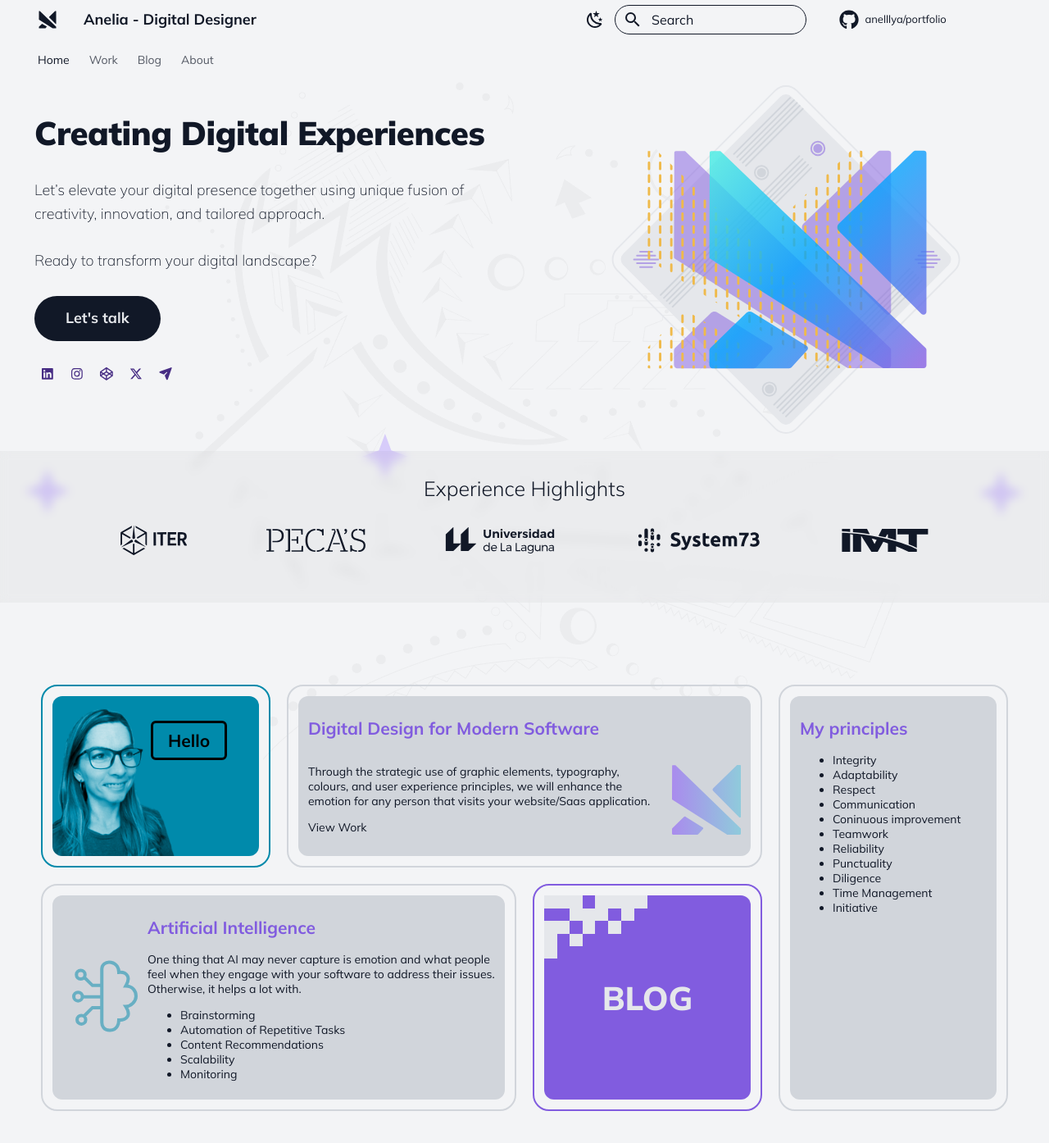
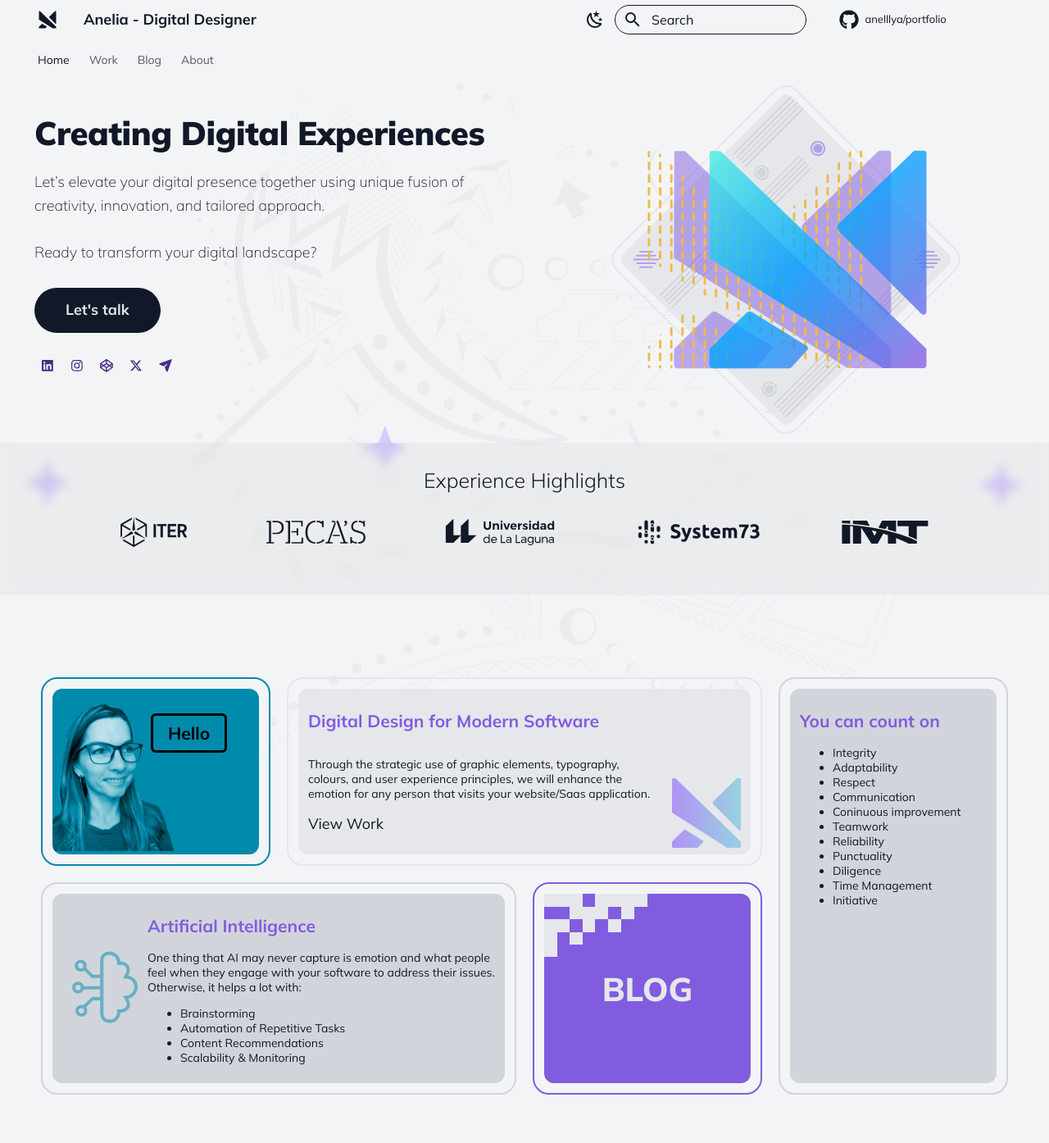
Before and after one commit to anelllya/portfolio, an MkDocs documentation site: the page built from docs/index.md, in a window 1280 px wide and 1400 px high. Shown: the top 1394 px of the window at 82% size. Built offline with MkDocs 1.6.1 and Material for MkDocs 9.7.7, drawn with Linux system fonts in a browser that asks for light colours; comment, search, counter and statistics services are not loaded; some of the changed text lies outside the part shown.

Commit message:
contact and more styles

```diff
--- a/docs/stylesheets/extra.css
+++ b/docs/stylesheets/extra.css
@@ -1,5 +1,3 @@
-@import url('home.css');
-
 /*Colors and main styling*/
 
 * {
@@ -106,7 +104,7 @@
   --md-typeset-color:                  var(--md-default-fg-color);
   --md-typeset-color-inverted:         var(--grayscale-gray-920);
 
-  --md-typeset-a-color:                var(--md-primary-fg-color);
+  --md-typeset-a-color:                var(--primary);
   --md-typeset-a-background:           var(--color-shades-blue-700);
 
   --md-code-bg-color:                  var(--grayscale-gray-800);
@@ -178,7 +176,6 @@
   --warning: #F77243;
   --error: #CF3C59;
 }
-
 
 #anelialogo path {
   fill:var(--md-typeset-color);
@@ -448,22 +445,6 @@
 
 /*Category Tags*/
 
-
-.tagBase {
-  padding: var(--tag-padding);
-  font-size: .8rem;
-  border: 0.05rem solid var(--tags);
-  border-radius: .25rem;
-  color: var(--tags) !important;
-  text-decoration: none;
-}
-
-.tagBase:hover {
-  background: var(--primary-light-020);
-  color: var(--primary) !important;
-  border-color: var(--primary);
-}
-
 .projects-grid {
   display: grid;
   grid-template-columns:
--- a/docs/stylesheets/home.css
+++ b/docs/stylesheets/home.css
@@ -1,4 +1,8 @@
 /*HOME*/
+
+body {
+  font-size: 0.85rem;
+}
 
 .md-main__inner {
     display: flex;
@@ -136,8 +140,6 @@
   padding: 0;
   width: 100%;
 }
-
-
 
 @media screen and (max-width: 30rem) {
   .companysList > * {
@@ -357,6 +359,7 @@
   padding-bottom: 0;
   padding-left: 0;
   position: relative;
+  min-height: 180px;
 }
 
 .salut h2 {
@@ -366,13 +369,13 @@
 #img-box {
   mix-blend-mode: hard-light;
   overflow: hidden;
-  vertical-align: bottom;
+  position: absolute;
+  bottom: 0;
 }
 
 .salut img {
   width: 150px;
   object-fit: cover;
-  vertical-align: bottom;
 }
 
 .dig-des-grid {
@@ -468,3 +471,60 @@
 .primary-color h2 {
   color: var(--primary);
 }
+
+.graphic-background-bg {
+  background-color: var(--graphic-background);
+}
+
+.graphic-background-border {
+  border-color: var(--graphic-background);
+}
+
+.contact-grid {
+  display: grid;
+
+  align-items: center;
+  gap: 20px;
+  margin-block: 3rem;
+  padding-inline: 1rem;
+
+  grid-auto-flow: row;
+  grid-template-columns: 1fr;
+}
+
+@media screen and (min-width: 50rem) {
+  .contact-grid {
+    grid-auto-flow: column;
+    grid-template-columns: repeat(2, 1fr);
+    gap: 20px;
+  }
+}
+
+.message-contact-grid {
+  display: flex;
+  padding-right: 16px;
+  flex-direction: column;
+  justify-content: center;
+  align-items: flex-start;
+  flex: 1 0 0;
+}
+
+.link-contact-grid {
+  display: flex;
+  justify-content: center;
+  align-items: center;
+  gap: 10px;
+  flex: 1 0 0;
+  align-self: stretch;
+  min-height: 8rem;
+
+  border-radius: 20px;
+  background: var(--graphic-background);
+  box-shadow:
+    0px 0px 0px 14px var(--md-default-bg-color),
+    0px 0px 0px 17px var(--graphic-background);
+}
+
+.link-contact-grid a:hover {
+  color: var(--primary);
+}
--- a/mkdocs.yml
+++ b/mkdocs.yml
@@ -9,6 +9,7 @@
 
 extra_css:
   - stylesheets/extra.css
+  - stylesheets/home.css
 extra_javascript:
   - javascripts/extra.js
 
@@ -82,9 +83,6 @@
       archive: true
       archive_toc: true
       categories: true
-# - git-revision-date-localized:
-#      enable_creation_date: true
-#      type: timeago
 
 markdown_extensions:
   - attr_list
--- a/overrides/about.html
+++ b/overrides/about.html
@@ -79,7 +79,11 @@
             <li><strong>Get Your Product Used: Adoption and Appropriation</strong>, Issued by Interaction Design Foundation - <a href="https://www.interaction-design.org/members/anelia-stoyanova/certificate/course/88ba0804-6d9a-40ea-9cad-7f17984fa490" target="_blank" rel="noopener noreferrer">Certificate</a></li>
         </ul>
     </div>
-    <div date="2022" class="step-date">Joined <a href="http://intermodaltelematics.com" target="_blank" rel="noopener noreferrer">Intermodal Telematics</a> as a Product Designer
+    <div date="2022" class="step-date">Joined <a href="http://intermodaltelematics.com" target="_blank" rel="noopener noreferrer">Intermodal Telematics</a> as a Senior Product Designer
+      <ul>
+        <li>Design System Migration from Sketch to Figma</li>
+        <li>Complete Platform Design Migration</li>
+      </ul>
     </div>
     <div date="2019" class="step-date">Joined <a href="http://system73.com" target="_blank" rel="noopener noreferrer">System73</a> as a Product Designer for an Online Video Platform
     <p>Skills</p>
--- a/overrides/home.html
+++ b/overrides/home.html
@@ -11,7 +11,11 @@
 body {
     background-image: url(img/BW-lines.png);
     background-repeat: no-repeat;
-    background-position:top center;
+    background-position: top center;
+}
+
+.md-main{
+  display: none;
 }
 
 .md-social {
@@ -91,14 +95,14 @@
           </div>
       </article>
 
-      <article class="cell digital-design">
-          <div class="cell-inner primary-color">
+      <article class="cell digital-design graphic-background-border">
+          <div class="cell-inner primary-color graphic-background-bg">
             <h2>Digital Design for Modern Software</h2>
             <div class="dig-des-grid">
               <div>
                 <p>Through the strategic use of graphic elements, typography, colours, and user experience principles, we will enhance the emotion for any person that visits your website/Saas application.</p>
+                <p><a href="work/" class="md-typeset md-button--secondary">View Work</a></p>
 
-                <a href="work/">View Work</a>
               </div>
               <img src="assets/img/a-bento.svg" alt="logo-vcon">
             </div>
@@ -108,7 +112,7 @@
 
       <article class="cell workethic">
           <div class="cell-inner primary-color">
-              <h2>My principles</h2>
+              <h2>You can count on</h2>
               <ul>
                   <li>Integrity</li>
                   <li>Adaptability</li>
@@ -132,13 +136,12 @@
               </div>
               <div>
                   <h2>Artificial Intelligence</h2>
-                  <p>One thing that AI may never capture is emotion and what people feel when they engage with your software to address  their issues. Otherwise, it helps a lot with.</p>
+                  <p>One thing that AI may never capture is emotion and what people feel when they engage with your software to address  their issues. Otherwise, it helps a lot with:</p>
                   <ul>
                       <li>Brainstorming</li>
                       <li>Automation of Repetitive Tasks</li>
                       <li>Content Recommendations</li>
-                      <li>Scalability</li>
-                      <li>Monitoring</li>
+                      <li>Scalability & Monitoring</li>
                   </ul>
               </div>
           </div>
@@ -146,7 +149,7 @@
 
       <article class="cell blog secondary-border">
           <div class="cell-inner secondary-bg">
-              <h2>Blog</h2>
+              <h2><a href="/blog/">Blog</a></h2>
               <svg width="126" height="77" viewBox="0 0 126 77" xmlns="http://www.w3.org/2000/svg">
                   <path d="M0 0H16V16H0V0Z"/><path d="M0 31H16V47H0V31Z"/><path d="M16 0H31V16H16V0Z"/> <path d="M16 31H31V47H16V31Z"/><path d="M31 0H47V16H31V0Z"/><path d="M31 16H47V31H31V16Z"/><path d="M31 47H47V62H31V47Z"/><path d="M0 47H16V62H0V47Z"/><path d="M0 62H16V77H0V62Z"/><path d="M47 16H62V31H47V16Z"/><path d="M47 31H62V47H47V31Z"/><path d="M62 0H78V16H62V0Z"/><path d="M78 0H94V16H78V0Z"/><path d="M62 16H78V31H62V16Z"/><path d="M78 31H94V47H78V31Z"/><path d="M94 16H110V31H94V16Z"/><path d="M94 0H110V16H94V0Z"/><path d="M110 0H126V16H110V0Z"/>
               </svg>
@@ -172,6 +175,20 @@
   </div>
 </div>
 
+<section class="bottom-contact md-grid">
+  <div class="contact-grid">
+    <div class="message-contact-grid">
+      <h2>Let's talk</h2>
+      <p>Do not hesitate to write a message, I’ll get back to you as fast as possible. </p>
+      <p>You can use either <strong>English</strong>, <strong>Spanish</strong>, or <strong>Bulgarian</strong></p>
+    </div>
+    <div class="link-contact-grid">
+      <a href="mailto:anelia.em.stoyanova@gmail.com">anelia.em.stoyanova@gmail.com</a>
+    </div>
+
+  </div>
+</section>
+
 {% endblock %}
 
 <!-- Toggleable JavaScript execution -->
```
Also changed, not shown: docs/about.md (+1 -0 lines).
